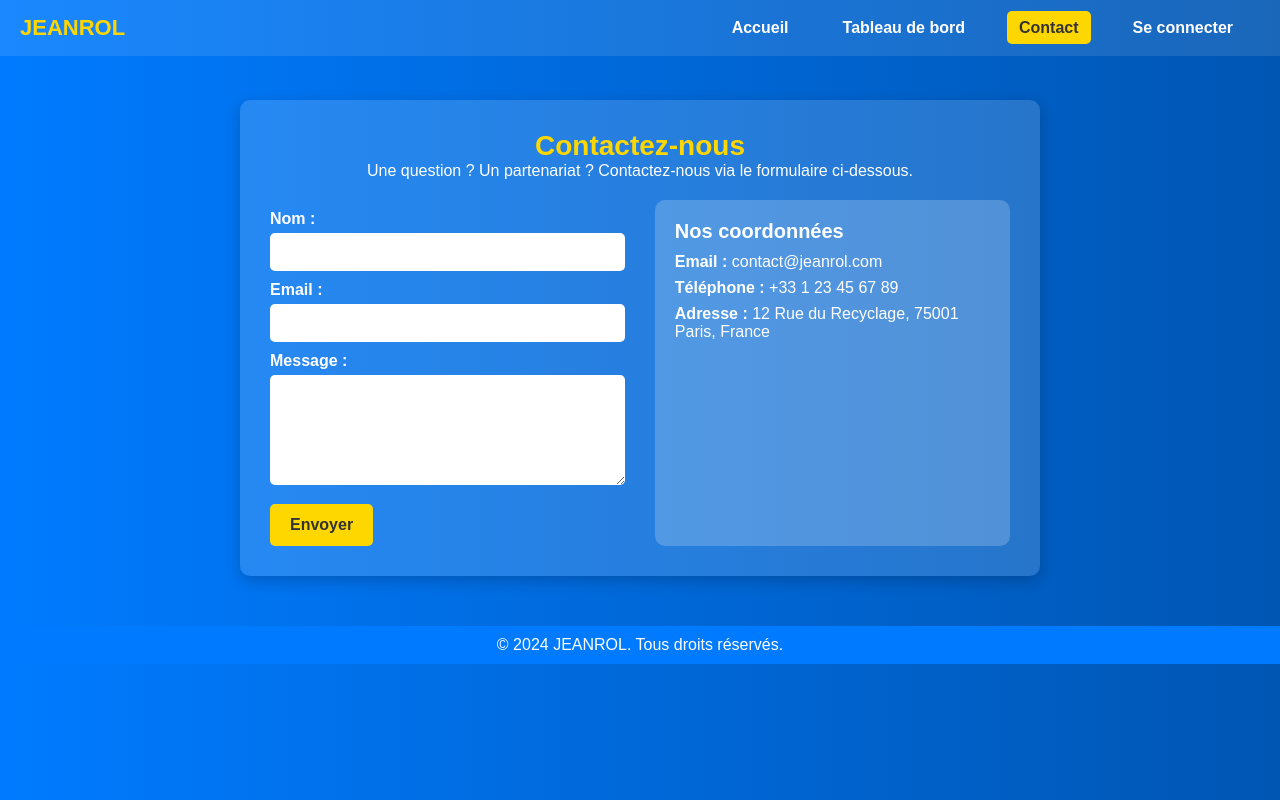
After one commit to HELOOOM/PFE, a Flask app: page /contact in a window 1280 px wide. The commit adds this page. Run offline with Flask 3, Linux system fonts and the light colour scheme; some libraries are stand-ins or nearby versions.

Commit message:
Added new modification une huere trois minute

```diff
--- a/app.py
+++ b/app.py
@@ -122,6 +122,32 @@ def edit_username():
         return "Nom d'utilisateur modifié avec succès !"
 
     return render_template('edit.html')
+
+#code contact
+@app.route('/contact', methods=['GET', 'POST'])
+def contact():
+    if request.method == 'POST':
+        # Récupérer les données du formulaire
+        name = request.form['name']
+        email = request.form['email']
+        message = request.form['message']
+
+        # Vous pouvez envoyer un e-mail ou enregistrer les informations dans la base de données
+        # Exemple d'envoi d'e-mail (vous devez configurer un serveur SMTP, par exemple avec Flask-Mail)
+        try:
+            send_email(
+                subject="Nouveau message de contact",
+                recipient="contact@jeanrol.com",
+                body=f"Nom: {name}\nEmail: {email}\n\nMessage: {message}"
+            )
+            flash('Votre message a été envoyé avec succès !', 'success')
+        except Exception as e:
+            flash('Une erreur est survenue lors de l\'envoi du message. Veuillez réessayer.', 'error')
+
+        return redirect(url_for('contact'))
+
+    return render_template('contact.html')
+
 
 #oscommandinjectio
 @app.route('/ping', methods=['GET', 'POST'])
--- /dev/null
+++ b/static/style7.css
@@ -0,0 +1,158 @@
+/* Reset Styles */
+* {
+    margin: 0;
+    padding: 0;
+    box-sizing: border-box;
+    font-family: 'Arial', sans-serif;
+}
+
+/* Body */
+body {
+    background: linear-gradient(to right, #007bff, #0056b3);
+    color: white;
+    text-align: center;
+}
+
+/* Navigation Menu */
+header {
+    display: flex;
+    justify-content: space-between;
+    align-items: center;
+    padding: 15px 20px;
+    background: rgba(255, 255, 255, 0.1);
+    position: fixed;
+    width: 100%;
+    top: 0;
+    z-index: 1000;
+}
+
+.logo {
+    font-size: 22px;
+    font-weight: bold;
+    color: #FFD700;
+}
+
+nav ul {
+    list-style: none;
+    display: flex;
+}
+
+nav ul li {
+    margin: 0 15px;
+}
+
+nav ul li a {
+    color: white;
+    text-decoration: none;
+    font-weight: bold;
+    transition: 0.3s;
+    padding: 8px 12px;
+    border-radius: 5px;
+}
+
+nav ul li a:hover,
+nav ul li a.active {
+    background: #FFD700;
+    color: #333;
+}
+
+/* Contact Section */
+.contact-container {
+    max-width: 800px;
+    margin: 100px auto 50px;
+    padding: 30px;
+    background: rgba(255, 255, 255, 0.15);
+    border-radius: 10px;
+    box-shadow: 0px 5px 15px rgba(0, 0, 0, 0.2);
+}
+
+.contact-container h1 {
+    font-size: 28px;
+    color: #FFD700;
+}
+
+.contact-container p {
+    font-size: 16px;
+    margin-bottom: 20px;
+}
+
+/* Contact Form & Info */
+.contact-content {
+    display: flex;
+    justify-content: space-between;
+    flex-wrap: wrap;
+    margin-top: 20px;
+}
+
+.contact-form {
+    width: 48%;
+    text-align: left;
+}
+
+.contact-form label {
+    font-weight: bold;
+    display: block;
+    margin-top: 10px;
+}
+
+.contact-form input,
+.contact-form textarea {
+    width: 100%;
+    padding: 10px;
+    margin-top: 5px;
+    border: none;
+    border-radius: 5px;
+    font-size: 16px;
+}
+
+.contact-form input:focus,
+.contact-form textarea:focus {
+    outline: 2px solid #FFD700;
+}
+
+.button {
+    display: inline-block;
+    background: #FFD700;
+    color: #333;
+    padding: 12px 20px;
+    margin-top: 15px;
+    border: none;
+    border-radius: 5px;
+    font-size: 16px;
+    font-weight: bold;
+    cursor: pointer;
+    transition: 0.3s;
+}
+
+.button:hover {
+    background: #FFA500;
+    color: white;
+    transform: scale(1.05);
+}
+
+/* Contact Information */
+.contact-info {
+    width: 48%;
+    text-align: left;
+    padding: 20px;
+    background: rgba(255, 255, 255, 0.2);
+    border-radius: 10px;
+}
+
+.contact-info h3 {
+    font-size: 20px;
+    margin-bottom: 10px;
+}
+
+.contact-info p {
+    font-size: 16px;
+    margin-bottom: 8px;
+}
+
+/* Footer */
+footer {
+    margin-top: 20px;
+    padding: 10px;
+    background: #007bff;
+    color: white;
+}
--- /dev/null
+++ b/templates/contact.html
@@ -0,0 +1,60 @@
+<!DOCTYPE html>
+<html lang="fr">
+<head>
+    <meta charset="UTF-8">
+    <meta name="viewport" content="width=device-width, initial-scale=1.0">
+    <title>Contact - Gestion des Déchets JEANROL</title>
+    <link rel="stylesheet" href="{{ url_for('static', filename='style7.css') }}">
+</head>
+<body>
+
+    <!-- Navigation Menu -->
+    <header>
+        <div class="logo">JEANROL</div>
+        <nav>
+            <ul>
+                <li><a href="/">Accueil</a></li>
+                <li><a href="/dashboard">Tableau de bord</a></li>
+                <li><a href="/contact" class="active">Contact</a></li>
+                <li><a href="/login">Se connecter</a></li>
+            </ul>
+        </nav>
+    </header>
+
+    <!-- Contact Section -->
+    <section class="contact-container">
+        <h1>Contactez-nous</h1>
+        <p>Une question ? Un partenariat ? Contactez-nous via le formulaire ci-dessous.</p>
+
+        <div class="contact-content">
+            <!-- Contact Form -->
+            <form class="contact-form">
+                <label for="name">Nom :</label>
+                <input type="text" id="name" name="name" required>
+
+                <label for="email">Email :</label>
+                <input type="email" id="email" name="email" required>
+
+                <label for="message">Message :</label>
+                <textarea id="message" name="message" rows="5" required></textarea>
+
+                <button type="submit" class="button">Envoyer</button>
+            </form>
+
+            <!-- Contact Information -->
+            <div class="contact-info">
+                <h3>Nos coordonnées</h3>
+                <p><strong>Email :</strong> contact@jeanrol.com</p>
+                <p><strong>Téléphone :</strong> +33 1 23 45 67 89</p>
+                <p><strong>Adresse :</strong> 12 Rue du Recyclage, 75001 Paris, France</p>
+            </div>
+        </div>
+    </section>
+
+    <!-- Footer -->
+    <footer>
+        <p>&copy; 2024 JEANROL. Tous droits réservés.</p>
+    </footer>
+
+</body>
+</html>
```
Also changed, not shown: static/script.js (+15 -4 lines), static/style1.css (+42 -18 lines), templates/home.html (+3 -8 lines), static/img1.jpg (added), static/img2.jpg (added), static/img3.jpg (added).
